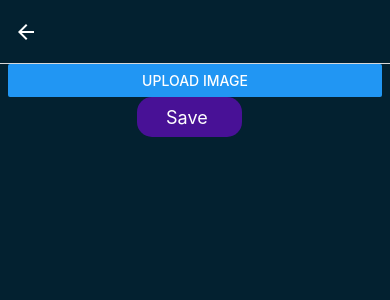
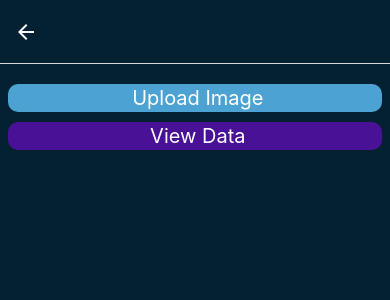
Before and after one commit to BigDataforhealthcare/BigDataBD, a React Native app: screen /UploadPhoto in a window 390 px wide. Shown: the top 300 px of the page. Built offline with nearby package versions, Linux system fonts and the light colour scheme.

Commit message:
AddedViewDataBtn

```diff
--- a/CreateAccount.js
+++ b/CreateAccount.js
@@ -28,21 +28,9 @@ export default function CreateAccount() {
     }
   }
 
-  function goToMain(){
-    console.log(email + password);
-    if(checkFields() == true){
-      navigation.navigate("Mainscreen");
-    }
-  }
 
-  const storeUserData = async(value) => {
-    try{
-      jsonvalue = JSON.stringify(value);
-      await AsyncStorage.setItem('@'+email, value);
-    }catch(e){
-      console.log("failure");
-    }
-  }
+
+
 
   const [email, setEmail] = useState("");
   const [password, setPassword] = useState("");
@@ -53,6 +41,7 @@ export default function CreateAccount() {
     <View style={styles.container}>
 
       <StatusBar style="auto" />
+      <Image style={styles.image} source={require('./assets/ab_icon.png')}  />
       <View style={styles.inputView}>
         <TextInput
 
@@ -86,9 +75,14 @@ export default function CreateAccount() {
       </View>
 
 
-      <TouchableOpacity style={styles.loginBtn} onPress={goToMain()}>
-        <Text style={styles.loginText}>Create</Text>
+      <TouchableOpacity style={styles.loginBtn} onPress={() => navigation.navigate("Mainscreen")}>
+        <Text style={styles.loginText}>Create Account</Text>
 
+      </TouchableOpacity>
+      <TouchableOpacity style={styles.signinbtn} onPress={()=> navigation.goBack()} >
+        <Text style={styles.signin}>
+          Sign in Instead
+        </Text>
       </TouchableOpacity>
 
 
@@ -114,10 +108,10 @@ const styles = StyleSheet.create({
 
   inputView: {
     backgroundColor: "#FFFFFF",
-    borderRadius: 30,
+    borderRadius: 10,
     width: "80%",
     height: 45,
-    marginBottom: 20,
+    marginBottom: 15,
     marginRight:10,
 
     alignItems: "center",
@@ -127,9 +121,9 @@ const styles = StyleSheet.create({
   TextInput: {
     color:'#032130',
     height: 50,
-    flex: 1,
+
     padding: 10,
-    marginLeft: 20,
+    marginLeft: 0,
 
   },
 
@@ -137,6 +131,21 @@ const styles = StyleSheet.create({
     color:'#FFFFFF',
     height: 30,
     marginBottom: 10,
+  },
+  signin:{
+    color:'#FFFFFF',
+
+    fontSize: 15
+
+  },
+  signinbtn:{
+    backgroundColor: '#4CA3D3',
+    marginTop:15,
+    padding: 6,
+    paddingHorizontal: 20,
+    borderRadius: 30
+
+
   },
 
   loginBtn: {
--- a/ImagePickerComponent.js
+++ b/ImagePickerComponent.js
@@ -1,11 +1,12 @@
 import * as ImagePicker from "expo-image-picker";
 import React, { useState, useEffect } from "react";
-import { Button, Image, View, Text, Alert } from "react-native";
+import { Button, Image, View, Text, Alert, TouchableOpacity,StyleSheet } from "react-native";
 import App from "./App";
 
 
 
 function ImagePickerComponent({ onSubmit }) {
+  const BGcolor = "#032130"
   const [image, setImage] = useState(null);
   const [text, setText] = useState("");
   const pickImage = async () => {
@@ -21,7 +22,7 @@ function ImagePickerComponent({ onSubmit }) {
       setText(responseData.text);
       Data_text.push(responseData.text);
       console.log(Data_text.length);
-      Alert.alert("Succesful","Text has been converted, Double Check for Errors");
+      Alert.alert("Succesful","Text has been converted and Saved");
 
     }
   };
@@ -32,17 +33,21 @@ function ImagePickerComponent({ onSubmit }) {
         <Image
           source={{ uri: image }}
           style={{
-            width: 400,
-            height: 300,
+            width: 200,
+            height: 200,
+
             resizeMode: "contain",
             marginBottom: 10,
-            marginLeft:-30,
+            alignItems:'center',
+            justifyContent:'center'
          }}
         />
       )}
 
-            <Button title="Upload Image" style={{
-            }} onPress={pickImage} />
+     <TouchableOpacity onPress={pickImage} style={style.uploading}>
+     <Text style={style.uploadtext}> Upload Image</Text>
+     </TouchableOpacity>
+
 
             <Text numberOfLines={6} style = {{
         color:'#FFFFFF',
@@ -51,11 +56,39 @@ function ImagePickerComponent({ onSubmit }) {
 
 
 
-        }}>{text}</Text>
+        }}></Text>
     </View>
 
   );
 
+
 }
+const style = StyleSheet.create({
+  uploading: {
+    marginTop: 20,
+    alignItems:'center',
+    justifyContent: 'center',
+    marginBottom: 5,
+    backgroundColor: '#4CA3D3',
+    borderRadius: 10,
+  },
+  uploadtext:{
+    color:'#FFFFFF',
+    fontSize: 20,
+    alignItems:'center',
+    padding: 2
+
+
+  },
+
+  image: {
+    width:200,
+    height:200,
+    marginTop:0,
+    marginBottom: 0,
+    marginLeft:0,
+  },
+
+})
 
 export default ImagePickerComponent;
--- a/LoginPage.js
+++ b/LoginPage.js
@@ -104,8 +104,8 @@ const styles = StyleSheet.create({
     color:'#032130',
     height: 50,
     flex: 1,
-    padding: 10,
-    marginLeft: -210,
+
+
 
 
   },
--- a/UploadPhotos.js
+++ b/UploadPhotos.js
@@ -25,11 +25,11 @@ export default function UploadPhotos(){
     return (
         <View style={styles.container}>
           <ImagePickerComponent onSubmit={callGoogleVisionAsync} />
+          <TouchableOpacity onPress={() => navigation.navigate("ViewData")} style={styles.uploading}>
+     <Text style={styles.uploadtext}> View Data</Text>
+     </TouchableOpacity>
 
-          <TouchableOpacity style={styles.saveBtn} onPress={console.log("pressed")}>
-          <Text style={styles.saveText}>
-          Save </Text>
-          </TouchableOpacity>
+
         </View>
 
     );
@@ -65,5 +65,29 @@ const styles = StyleSheet.create({
     saveText: {
       color: '#FFFFFF',
       fontSize: 18,
-    }
+    },
+    uploading: {
+      marginTop: 5,
+      alignItems:'center',
+      justifyContent: 'center',
+      marginBottom: 20,
+      backgroundColor: "#481196",
+      borderRadius: 10,
+    },
+    uploadtext:{
+      color:'#FFFFFF',
+      fontSize: 20,
+      alignItems:'center',
+      padding: 2
+
+
+    },
+
+    image: {
+      width:200,
+      height:200,
+      marginTop:0,
+      marginBottom: 0,
+      marginLeft:0,
+    },
   });
--- a/ViewData.js
+++ b/ViewData.js
@@ -28,7 +28,7 @@ export default function ViewData(){
     function next(){
         textdata = Data_text[Data_text.length + 1]
     }
-    textdata = Data_text[Data_text.length - counter];
+    textdata = Data_text[Data_text.length - 1];
     return (
         <View style={styles.container}>
             <Text style={styles.header}> Data </Text>
@@ -74,7 +74,7 @@ const styles = StyleSheet.create({
     },
     text:{
         color:'#FFFFFF',
-        fontSize:8,
+        fontSize:13,
         width: '150%',
         marginBottom:0,
 
```
Also changed, not shown: assets/Upload_Icon.png (added).
